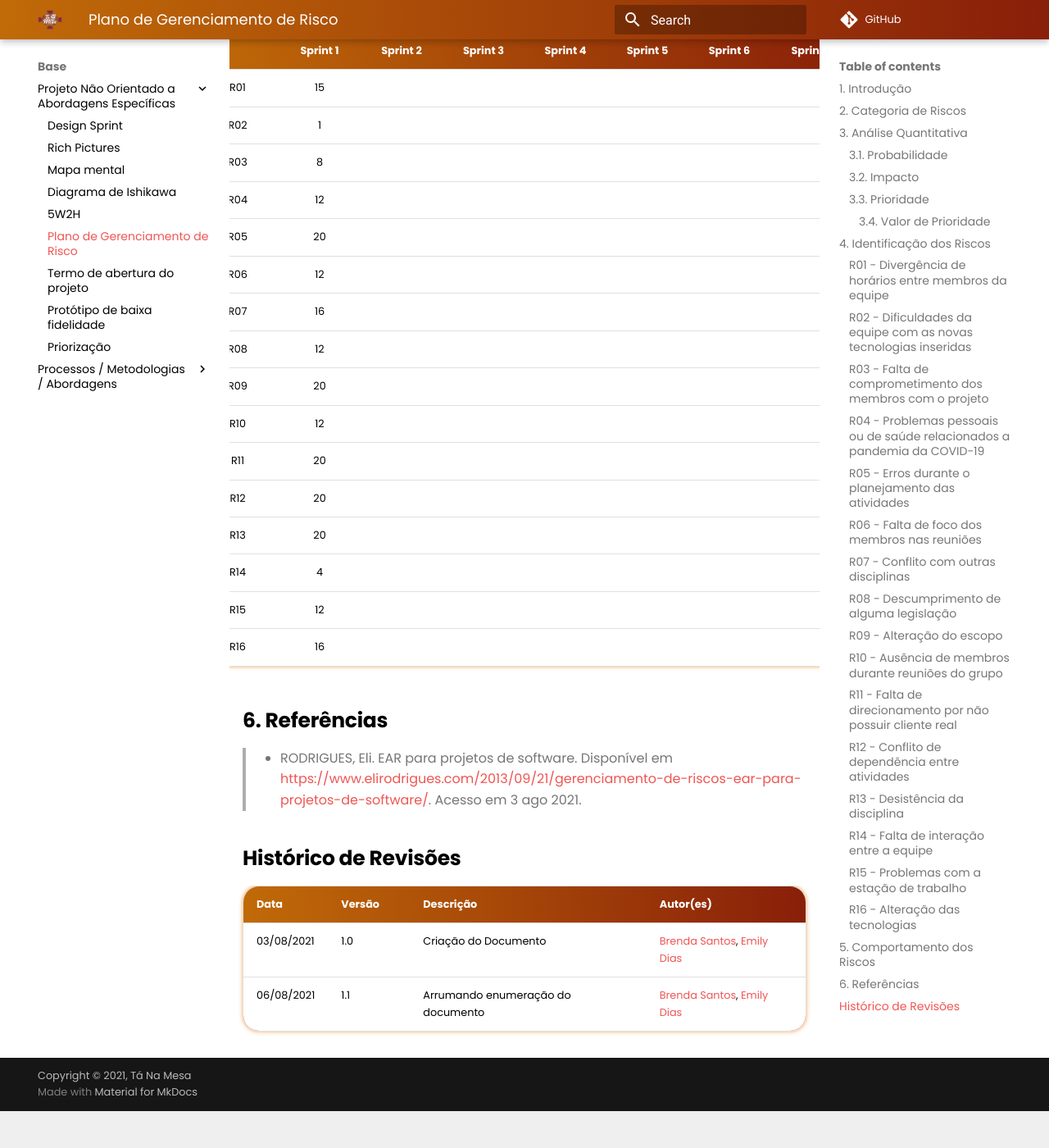
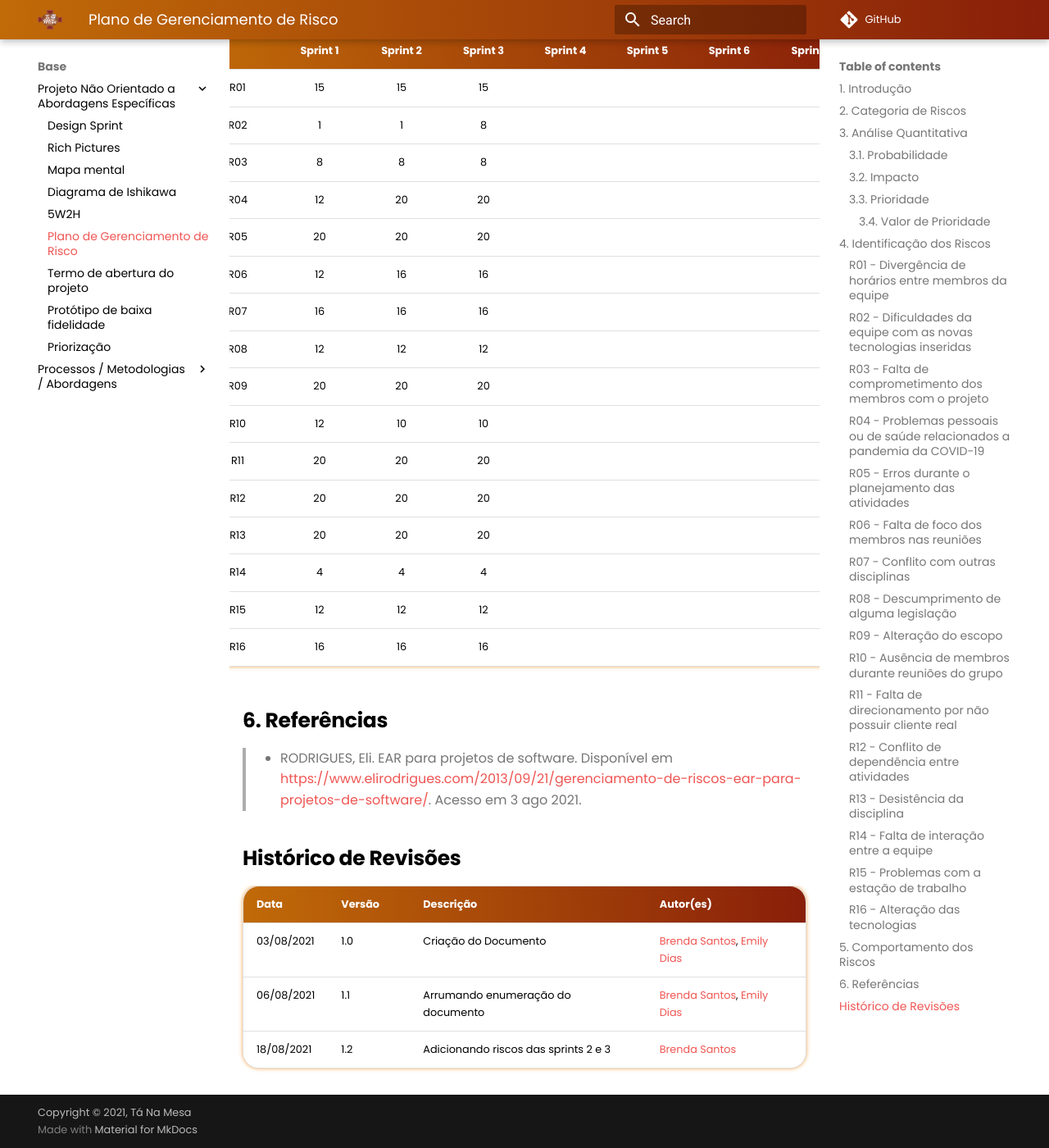
Before and after one commit to UnBArqDsw2021-1/2021.1_G02_TaNaMesa_docs, an MkDocs documentation site: the page built from docs/1-Base/Projeto-Nao-Orientado-Abordagens-Especificas/Plano-Riscos.md, in a window 1280 px wide and 1400 px high, scrolled down 6749 px. Shown: the whole window at 82% size. Built offline with MkDocs 1.6.1 and Material for MkDocs 9.7.7, drawn with Linux system fonts in a browser that asks for light colours; comment, search, counter and statistics services are not loaded; before the commit the page ends 8104 px from its top, so only the background shows below that.

Commit message:
Update Plano-Riscos.md

```diff
--- a/docs/1-Base/Projeto-Nao-Orientado-Abordagens-Especificas/Plano-Riscos.md
+++ b/docs/1-Base/Projeto-Nao-Orientado-Abordagens-Especificas/Plano-Riscos.md
@@ -195,22 +195,22 @@ Ao final da etapa de desenvolvimento da aplicação os riscos já foram identifi
 
 |     | Sprint 1 | Sprint 2 | Sprint 3 | Sprint 4 | Sprint 5 | Sprint 6 | Sprint 7 |
 | :-: | :------: | :------: | :------: | :------: | :------: | :------: | :------: |
-| R01 |    15    |          |          |          |          |          |          |
-| R02 |    1     |          |          |          |          |          |          |
-| R03 |    8     |          |          |          |          |          |          |
-| R04 |    12    |          |          |          |          |          |          |
-| R05 |    20    |          |          |          |          |          |          |
-| R06 |    12    |          |          |          |          |          |          |
-| R07 |    16    |          |          |          |          |          |          |
-| R08 |    12    |          |          |          |          |          |          |
-| R09 |    20    |          |          |          |          |          |          |
-| R10 |    12    |          |          |          |          |          |          |
-| R11 |    20    |          |          |          |          |          |          |
-| R12 |    20    |          |          |          |          |          |          |
-| R13 |    20    |          |          |          |          |          |          |
-| R14 |    4     |          |          |          |          |          |          |
-| R15 |    12    |          |          |          |          |          |          |
-| R16 |    16    |          |          |          |          |          |          |
+| R01 |    15    |    15    |   15     |          |          |          |          |
+| R02 |    1     |    1     |    8     |          |          |          |          |
+| R03 |    8     |    8     |    8     |          |          |          |          |
+| R04 |    12    |    20    |    20    |          |          |          |          |
+| R05 |    20    |    20    |    20    |          |          |          |          |
+| R06 |    12    |    16    |    16    |          |          |          |          |
+| R07 |    16    |    16    |    16    |          |          |          |          |
+| R08 |    12    |    12    |    12    |          |          |          |          |
+| R09 |    20    |    20    |    20    |          |          |          |          |
+| R10 |    12    |    10    |    10    |          |          |          |          |
+| R11 |    20    |    20    |    20    |          |          |          |          |
+| R12 |    20    |    20    |    20    |          |          |          |          |
+| R13 |    20    |    20    |    20    |          |          |          |          |
+| R14 |    4     |    4     |    4     |          |          |          |          |
+| R15 |    12    |    12    |    12    |          |          |          |          |
+| R16 |    16    |    16    |    16    |          |          |          |          |
 
 ## 6. Referências
 
@@ -222,3 +222,4 @@ Ao final da etapa de desenvolvimento da aplicação os riscos já foram identifi
 | :--------- | :----- | :-------------------------------- | :------------------------------------------------------------------------------------------- |
 | 03/08/2021 | 1.0    | Criação do Documento              | [Brenda Santos](https://github.com/brendavsantos), [Emily Dias](https://github.com/emysdias) |
 | 06/08/2021 | 1.1    | Arrumando enumeração do documento | [Brenda Santos](https://github.com/brendavsantos), [Emily Dias](https://github.com/emysdias) |
+| 18/08/2021 | 1.2    | Adicionando riscos das sprints 2 e 3 | [Brenda Santos](https://github.com/brendavsantos) |
```
